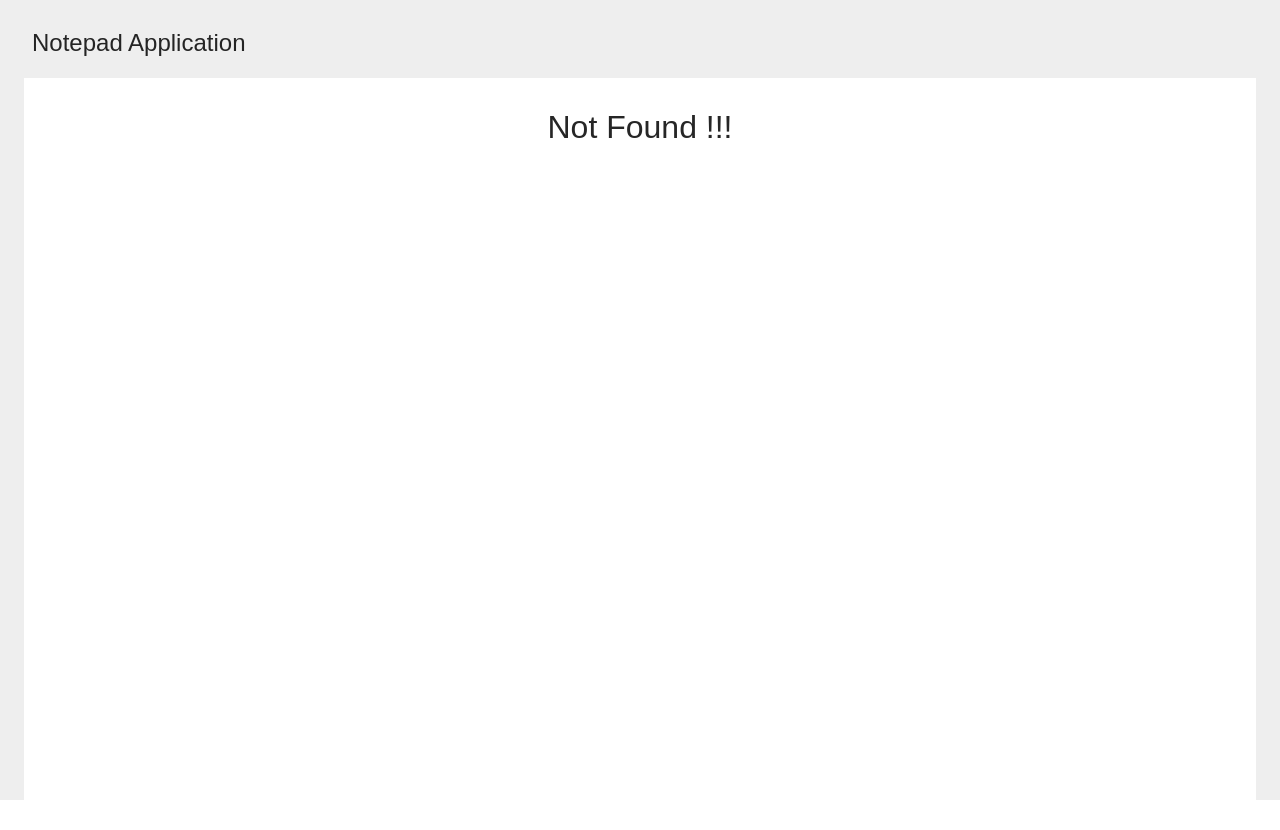
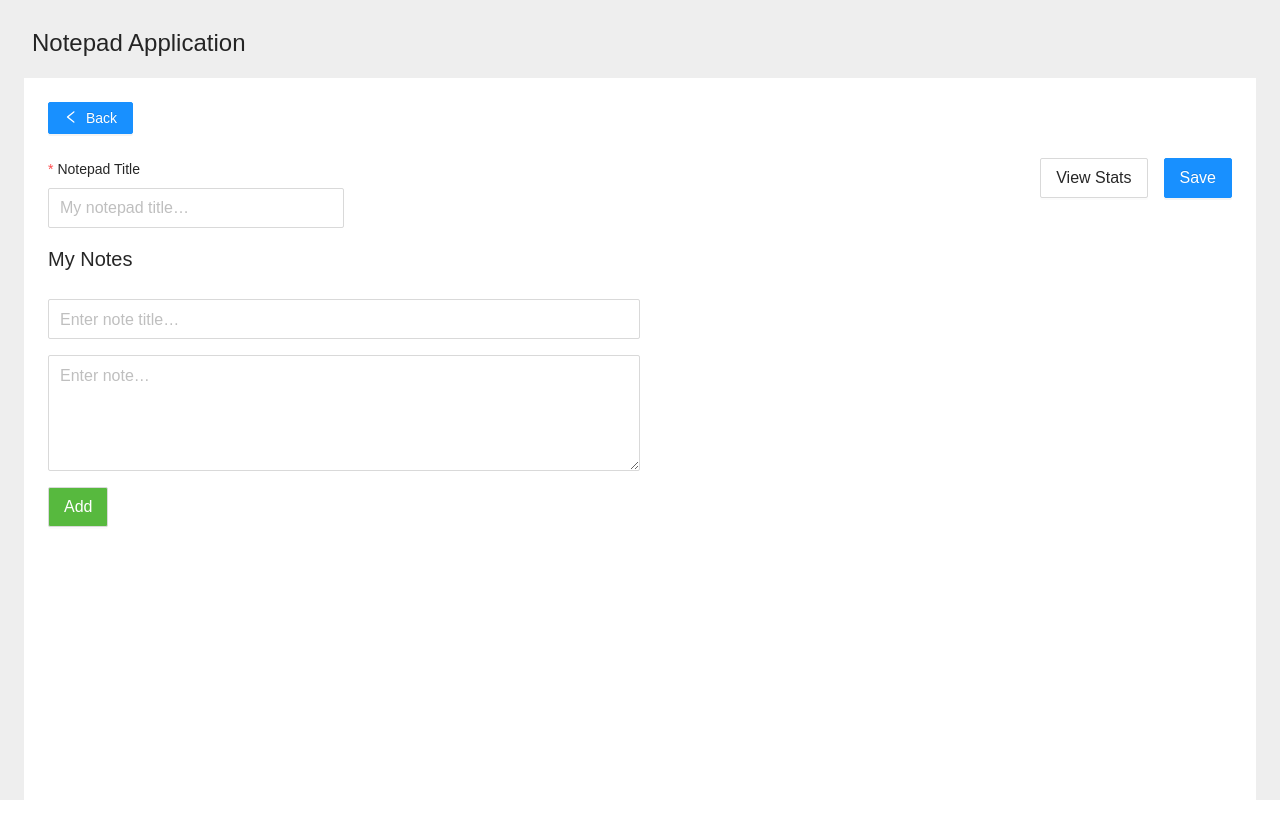
Before and after one commit to MherDarbinyan3/Notepad-ui, a React (Vite) app: page /new in a window 1280 px wide. Before the commit this address had no page. Built offline with nearby package versions, Linux system fonts and the light colour scheme.

Commit message:
Create new notepad page

```diff
--- /dev/null
+++ b/src/components/shared/FormItem/FormItem.tsx
@@ -0,0 +1,35 @@
+import React from 'react';
+import { Form } from 'antd';
+
+import './formItem.scss';
+
+interface IFormItemProps {
+  name: string;
+  label?: string;
+  rules?: any;
+  wrapperCol?: any;
+  children: any;
+}
+
+export const FormItem: React.FunctionComponent<IFormItemProps> = ({
+  name,
+  label,
+  rules,
+  wrapperCol,
+  children,
+}) => {
+
+  return (
+    <Form.Item
+      label={label}
+      name={name}
+      rules={rules}
+      wrapperCol={wrapperCol}
+      className='formItem'
+    >
+      {children}
+    </Form.Item>
+  );
+};
+
+export default FormItem;
--- /dev/null
+++ b/src/components/shared/FormItem/formItem.scss
@@ -0,0 +1,3 @@
+.formItem {
+  margin-bottom: 16px;
+}
--- /dev/null
+++ b/src/components/shared/NoteItem/NoteItem.tsx
@@ -0,0 +1,91 @@
+import React from 'react';
+import { Button, Col, Input, Row } from 'antd';
+
+import FormItem from '../FormItem/FormItem';
+
+import './noteItem.scss';
+
+interface INoteItemProps {
+  index: number;
+  noteItems: any;
+  setNoteItems: any;
+}
+
+export const NoteItem: React.FunctionComponent<INoteItemProps> = ({
+  index,
+  noteItems,
+  setNoteItems,
+}) => {
+  const { TextArea } = Input;
+
+  const handleAdd = () => {
+    const nextItem = noteItems.length + 1;
+    setNoteItems([...noteItems, nextItem]);
+
+  }
+
+  const handleDelete = (index: number) => {
+    const items = noteItems.filter((item: any) => item !== index);
+    setNoteItems(items);
+  }
+
+  return (
+    <div className='noteItem'>
+      <Row>
+        <Col span={index === 1 ? 24 : 16}>
+          <FormItem
+            name={`noteTitle-${index}`}
+            rules={[
+              { required: true, message: 'Required!' },
+              { max: 255, message: 'Max 255 characters' },
+            ]}
+            wrapperCol={{ offset: 0, span: index === 1 ? 16 : 24  }}
+          >
+            <Input
+              placeholder='Enter note title…'
+              size='large'
+            />
+          </FormItem>
+        </Col>
+        {index !== 1 && (
+          <Col span={4}>
+            <Button
+              onClick={() => handleDelete(index)}
+              type='primary'
+              size='large'
+              className='removeItem'
+              danger
+            >
+              Delete
+            </Button>
+          </Col>
+        )}
+      </Row>
+      <FormItem
+        name={`note-${index}`}
+        rules={[
+          { required: true, message: 'Required!' },
+          { max: 1000, message: 'Max 1000 characters' }
+        ]}
+        wrapperCol={{ offset: 0, span: 16 }}
+      >
+        <TextArea
+          placeholder='Enter note…'
+          size='large'
+          rows={4}
+        />
+      </FormItem>
+      {index === 1 && (
+        <Button
+          onClick={handleAdd}
+          className='success'
+          size='large'
+        >
+          Add
+        </Button>
+      )}
+    </div>
+  );
+};
+
+export default NoteItem;
--- /dev/null
+++ b/src/components/shared/NoteItem/noteItem.scss
@@ -0,0 +1,11 @@
+.noteItem {
+  margin-top: 24px;
+}
+
+.removeItem {
+  margin-left: 16px;
+}
+
+.backButton {
+  margin-bottom: 24px;
+}
--- a/src/navigation/routeConfig.ts
+++ b/src/navigation/routeConfig.ts
@@ -12,13 +12,20 @@ interface Routes {
 }
 
 const Notepads = React.lazy(() => import('../routes/notepad/Notepads'));
+const NewNotepad = React.lazy(() => import('../routes/notepad/newNotepad/NewNotepad'));
 
 export const routeConfig: Routes = {
-  home: {
+  notepad: {
     path: '/',
     name: 'Notepads',
     exact: true,
     component: Notepads,
+  },
+  newNotepad: {
+    path: '/new',
+    name: 'New',
+    exact: true,
+    component: NewNotepad,
   },
 };
 
--- a/src/routes/notepad/Notepads.tsx
+++ b/src/routes/notepad/Notepads.tsx
@@ -13,6 +13,7 @@ interface Notepad {
 }
 
 interface Note {
+  id: number,
   title: string,
   note: string,
 }
@@ -54,7 +55,7 @@ export const Notepads: React.FunctionComponent = () => {
     <>
       <div className='action'>
         <Button
-          onClick={() => history.push('/create')}
+          onClick={() => history.push('/new')}
           type='primary'
           size='large'
         >
--- /dev/null
+++ b/src/routes/notepad/newNotepad/NewNotepad.tsx
@@ -0,0 +1,106 @@
+import React, { useState } from 'react';
+import { useHistory } from 'react-router-dom';
+import { Form, Input, Button, Row, Col } from 'antd';
+import { LeftOutlined } from '@ant-design/icons';
+
+import { useLocalStorage } from '../../../hooks/useLocalStorage';
+
+import FormItem from '../../../components/shared/FormItem/FormItem';
+import NoteItem from '../../../components/shared/NoteItem/NoteItem';
+
+import './newNotepad.scss';
+
+export const NewNotepad: React.FunctionComponent = () => {
+  const history = useHistory();
+  const [noteItems, setNoteItems] = useState<[number]>([ 1 ]);
+  const [loading, setLoading] = useState<boolean>(false);
+  const [ notepadItems, setNotepadItems ] = useLocalStorage('notepads');
+
+  const getNotes = (items: any) => {
+    const filteredItems = Object.keys(items).filter((item: any) => item.indexOf('noteTitle') !== -1);
+    let notes: any = [];
+    filteredItems.map((key: any) => {
+      const index = key.split('-')[1];
+      notes.push({
+        id: +index,
+        title: items[`noteTitle-${index}`],
+        note: items[`note-${index}`],
+      });
+    });
+
+    return notes;
+  }
+
+    const onSubmit = (values: any) => {
+    setLoading(true);
+    const {notepadTitle, ...rest} = values;
+
+    const item = {
+      id: Date.now(),
+      title: notepadTitle,
+      notes: getNotes(rest)
+    }
+
+    setNotepadItems([...notepadItems, item]);
+    setLoading(false);
+
+    history.push('/');
+  };
+
+  return (
+    <Form
+      name="newNotepad"
+      initialValues={{ }}
+      layout='vertical'
+      onFinish={onSubmit}
+    >
+      <Button
+        type="primary"
+        icon={<LeftOutlined />}
+        onClick={() => history.push('/')}
+        className='backButton'
+      >
+        Back
+      </Button>
+      <Row justify='space-between'>
+        <Col span={18}>
+          <FormItem
+            label='Notepad Title'
+            name='notepadTitle'
+            rules={[
+              { required: true, message: 'Required!' },
+              {max: 255, message: 'Max 255 characters'}
+            ]}
+            wrapperCol={{ offset: 0, span: 8 }}
+          >
+            <Input
+              placeholder='My notepad title…'
+              size='large'
+            />
+          </FormItem>
+          <div className='noteLabel'>My Notes</div>
+          {noteItems.map((note: any) => (
+            <NoteItem index={note} noteItems={noteItems} setNoteItems={setNoteItems} />
+          ))}
+        </Col>
+        <Col span={6}>
+          <Row align='middle' justify='end'>
+            <Button size='large' className='viewStat'>
+              View Stats
+            </Button>
+            <Button
+              disabled={loading}
+              size='large'
+              type="primary"
+              htmlType="submit"
+            >
+              Save
+            </Button>
+          </Row>
+        </Col>
+      </Row>
+    </Form>
+  );
+};
+
+export default NewNotepad;
--- /dev/null
+++ b/src/routes/notepad/newNotepad/newNotepad.scss
@@ -0,0 +1,18 @@
+.viewStat {
+  margin-right: 16px;
+}
+
+.noteLabel {
+  font-size: 20px;
+  margin-bottom: 8px;
+}
+
+.success {
+  background-color: #57B93E;
+  color: #FFFFFF;
+}
+
+.success:hover, .success:focus {
+  border-color: #57B93E;
+    color: #57B93E;
+}
```
